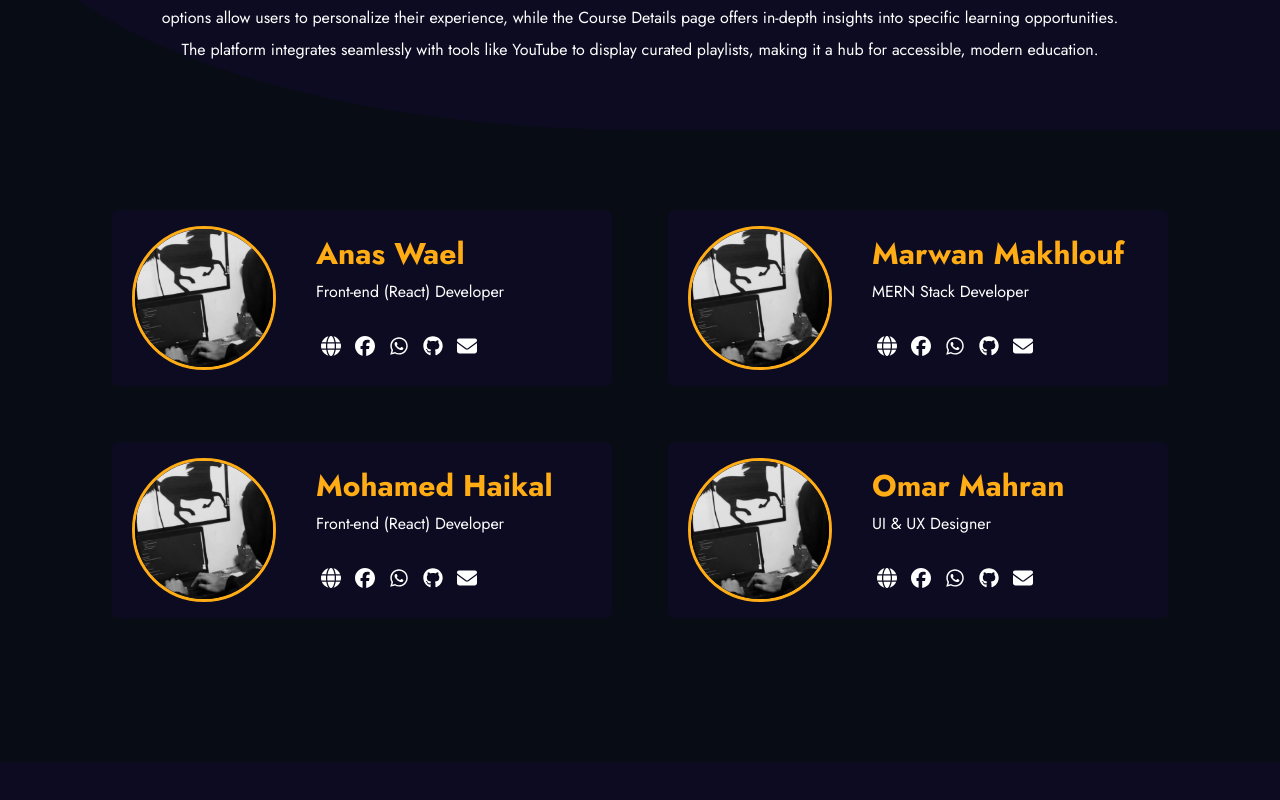
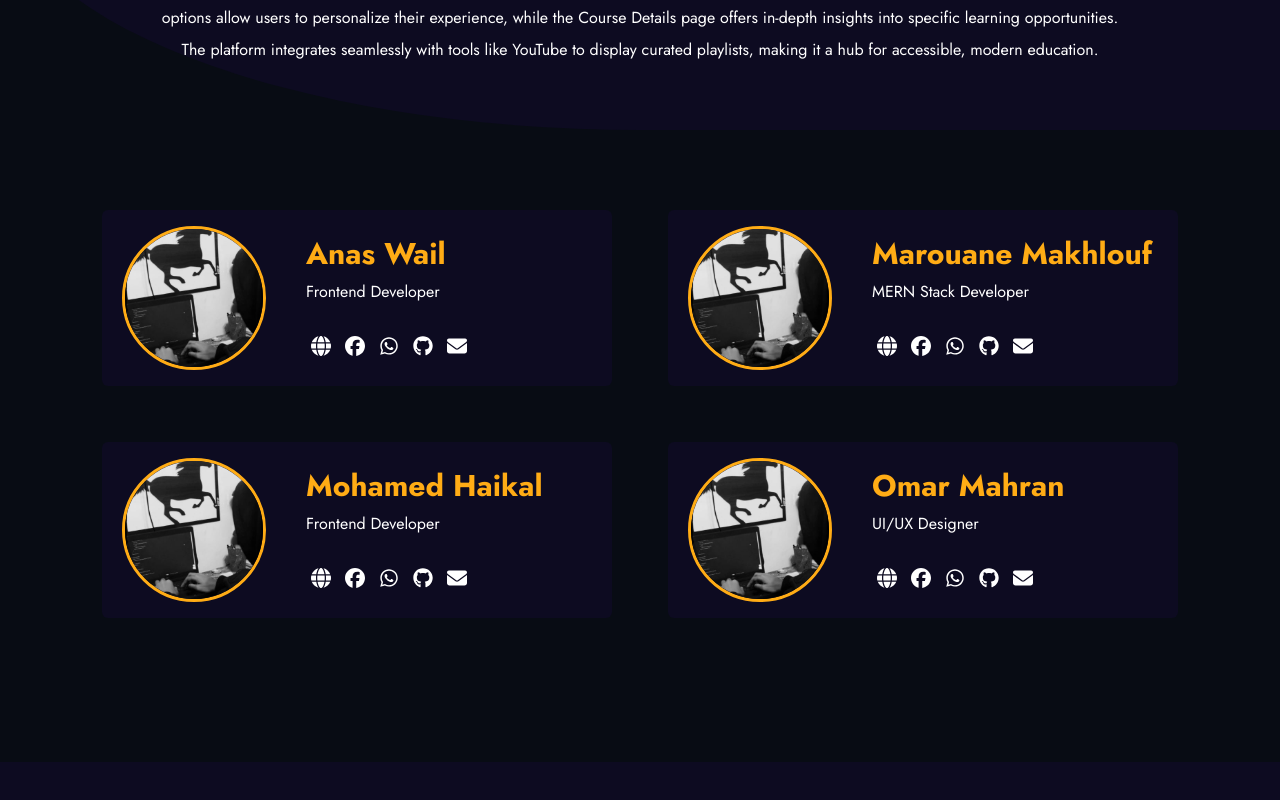
Before and after one commit to anaswail/Creative-AMO, a React (Create React App) app: page /AboutUs in a window 1280 px wide. Shown: the part 370-1170 px from the top of the page. Built offline with nearby package versions, Linux system fonts and the light colour scheme.

Commit message:
add a smull update in profile by marouane

```diff
--- a/src/Components/AboutComponents/AboutUs.jsx
+++ b/src/Components/AboutComponents/AboutUs.jsx
@@ -7,6 +7,56 @@ import { faEnvelope } from "@fortawesome/free-solid-svg-icons";
 import { faWhatsapp } from "@fortawesome/free-brands-svg-icons";
 
 const AboutUs = () => {
+  const teamMembers = [
+    {
+      name: "Anas Wail",
+      role: "Frontend Developer",
+      image: Anas,
+      socialMedia: {
+        portfolio: "https://anas-portofolio.vercel.app/",
+        facebook: "https://anas-portofolio.vercel.app/",
+        github: "https://github.com/anaswail246",
+        whatsapp: "https://wa.me/+2450000000",
+        email: ""
+      }
+    },
+    {
+      name: "Marouane Makhlouf",
+      role: "MERN Stack Developer",
+      image: Anas,
+      socialMedia: {
+        portfolio: "https://marouaneelalami-portofolio.vercel.app/",
+        facebook: "https://marouaneelalami-portofolio.vercel.app/",
+        github: "https://github.com/marouaneelalami",
+        whatsapp: "https://wa.me/+2120000000",
+        email: ""
+      }
+    },
+    {
+      name: "Mohamed Haikal",
+      role: "Frontend Developer",
+      image: Anas,
+      socialMedia: {
+        portfolio: "https://mohamedamin-portofolio.vercel.app/",
+        facebook: "https://mohamedamin-portofolio.vercel.app/",
+        github: "https://github.com/mohamedamin12",
+        whatsapp: "https://wa.me/+2120000000",
+        email: ""
+      }
+    },
+    {
+      name: "Omar Mahran",
+      role: "UI/UX Designer",
+      image: Anas,
+      socialMedia: {
+        portfolio: "https://omarel-moujahid-portofolio.vercel.app/",
+        facebook: "https://omarel-moujahid-portofolio.vercel.app/",
+        github: "https://github.com/OmarElMoujahid",
+        whatsapp: "https://wa.me/+2120000000",
+        email: ""
+      }
+    },
+  ]
   return (
     <div className="aboutUs">
       <div className="mainSection bg-[#0d0b21] w-full rounded-bl-[30%] md:rounded-bl-[50%] min-h-[500px] flex justify-center items-center pt-28 flex-col">
@@ -28,7 +78,10 @@ const AboutUs = () => {
         </p>
       </div>
       <div className="members flex justify-center items-center flex-wrap mt-20 gap-14">
-        <div className="member w-[500px] h-44 bg-[#0d0b21] rounded-md flex items-center p-5">
+
+        {teamMembers.map((member, index) => {
+          return (
+            <div className="member w-[510px] h-44 bg-[#0d0b21] rounded-md flex items-center p-5">
           <div className="image-content rounded-full overflow-hidden w-36 h-36 flex justify-center items-center border-solid border-[3px] border-[#ffac15]">
             <img
               src={Anas}
@@ -38,13 +91,13 @@ const AboutUs = () => {
           </div>
 
           <div className="text-context ml-10">
-            <h1 className="font-bold text-3xl text-[#ffac15]">Anas Wael</h1>
+            <h1 className="font-bold text-3xl text-[#ffac15]">{member.name}</h1>
             <h2 className="text-white text-base mb-8 mt-2">
-              Front-end (React) Developer
+              {member.role}
             </h2>
             <div className="socialMedia flex gap-1 mt-2">
               <a
-                href="https://anas-portofolio.vercel.app/"
+                href={member.socialMedia.portfolio}
                 target="_blank"
                 rel="noopener noreferrer"
               >
@@ -54,7 +107,7 @@ const AboutUs = () => {
                 />
               </a>
               <a
-                href="https://www.facebook.com/profile.php?id=100053090326397"
+                href={member.socialMedia.facebook}
                 target="_blank"
                 rel="noopener noreferrer"
               >
@@ -64,7 +117,7 @@ const AboutUs = () => {
                 />
               </a>
               <a
-                href="https://wa.me/201050305754"
+                href={member.socialMedia.whatsapp}
                 target="_blank"
                 rel="noopener noreferrer"
               >
@@ -74,7 +127,7 @@ const AboutUs = () => {
                 />
               </a>
               <a
-                href="https://github.com/anaswail"
+                href={member.socialMedia.github}
                 target="_blank"
                 rel="noopener noreferrer"
               >
@@ -83,7 +136,7 @@ const AboutUs = () => {
                   className="text-white hover:text-[#ffac15] text-xl"
                 />
               </a>
-              <a href="mailto:anaswail246@gmail.com">
+              <a href={member.socialMedia.email}>
                 <FontAwesomeIcon
                   icon={faEnvelope}
                   className="text-white hover:text-[#ffac15] text-xl"
@@ -92,200 +145,11 @@ const AboutUs = () => {
             </div>
           </div>
         </div>
-        <div className="member w-[500px] h-44 bg-[#0d0b21] rounded-md flex items-center p-5 ">
-          <div className="image-content rounded-full overflow-hidden w-36 h-36 flex justify-center items-center border-solid border-[3px] border-[#ffac15]">
-            <img
-              src={Anas}
-              alt="Circular Image"
-              className="w-full h-full object-cover"
-            />
-          </div>
+          )
+        })}
 
-          <div className="text-context ml-10">
-            <h1 className="font-bold text-3xl text-[#ffac15]">
-              Marwan Makhlouf
-            </h1>
-            <h2 className="text-white text-base mb-8 mt-2">
-              MERN Stack Developer
-            </h2>
-            <div className="socialMedia flex gap-1 mt-2">
-              <a
-                href="https://anas-portofolio.vercel.app/"
-                target="_blank"
-                rel="noopener noreferrer"
-              >
-                <FontAwesomeIcon
-                  icon={faGlobe}
-                  className="text-white hover:text-[#ffac15] text-xl"
-                />
-              </a>
-              <a
-                href="https://www.facebook.com"
-                target="_blank"
-                rel="noopener noreferrer"
-              >
-                <FontAwesomeIcon
-                  icon={faFacebook}
-                  className="text-white hover:text-[#ffac15] text-xl"
-                />
-              </a>
-              <a
-                href="https://wa.me/yourphonenumber"
-                target="_blank"
-                rel="noopener noreferrer"
-              >
-                <FontAwesomeIcon
-                  icon={faWhatsapp}
-                  className="text-white hover:text-[#ffac15] text-xl"
-                />
-              </a>
-              <a
-                href="https://github.com/anaswail"
-                target="_blank"
-                rel="noopener noreferrer"
-              >
-                <FontAwesomeIcon
-                  icon={faGithub}
-                  className="text-white hover:text-[#ffac15] text-xl"
-                />
-              </a>
-              <a href="mailto:your-email@gmail.com">
-                <FontAwesomeIcon
-                  icon={faEnvelope}
-                  className="text-white hover:text-[#ffac15] text-xl"
-                />
-              </a>
-            </div>
-          </div>
-        </div>
-        <div className="member w-[500px] h-44 bg-[#0d0b21] rounded-md flex items-center p-5">
-          <div className="image-content rounded-full overflow-hidden w-36 h-36 flex justify-center items-center border-solid border-[3px] border-[#ffac15]">
-            <img
-              src={Anas}
-              alt="Circular Image"
-              className="w-full h-full object-cover"
-            />
-          </div>
 
-          <div className="text-context ml-10">
-            <h1 className="font-bold text-3xl text-[#ffac15]">
-              Mohamed Haikal
-            </h1>
-            <h2 className="text-white text-base mb-8 mt-2">
-              Front-end (React) Developer
-            </h2>
-            <div className="socialMedia flex gap-1 mt-2">
-              <a
-                href="https://anas-portofolio.vercel.app/"
-                target="_blank"
-                rel="noopener noreferrer"
-              >
-                <FontAwesomeIcon
-                  icon={faGlobe}
-                  className="text-white hover:text-[#ffac15] text-xl"
-                />
-              </a>
-              <a
-                href="https://www.facebook.com"
-                target="_blank"
-                rel="noopener noreferrer"
-              >
-                <FontAwesomeIcon
-                  icon={faFacebook}
-                  className="text-white hover:text-[#ffac15] text-xl"
-                />
-              </a>
-              <a
-                href="https://wa.me/yourphonenumber"
-                target="_blank"
-                rel="noopener noreferrer"
-              >
-                <FontAwesomeIcon
-                  icon={faWhatsapp}
-                  className="text-white hover:text-[#ffac15] text-xl"
-                />
-              </a>
-              <a
-                href="https://github.com/anaswail"
-                target="_blank"
-                rel="noopener noreferrer"
-              >
-                <FontAwesomeIcon
-                  icon={faGithub}
-                  className="text-white hover:text-[#ffac15] text-xl"
-                />
-              </a>
-              <a href="mailto:your-email@gmail.com">
-                <FontAwesomeIcon
-                  icon={faEnvelope}
-                  className="text-white hover:text-[#ffac15] text-xl"
-                />
-              </a>
-            </div>
-          </div>
-        </div>
-        <div className="member w-[500px] h-44 bg-[#0d0b21] rounded-md flex items-center p-5">
-          <div className="image-content rounded-full overflow-hidden w-36 h-36 flex justify-center items-center border-solid border-[3px] border-[#ffac15]">
-            <img
-              src={Anas}
-              alt="Circular Image"
-              className="w-full h-full object-cover"
-            />
-          </div>
 
-          <div className="text-context ml-10">
-            <h1 className="font-bold text-3xl text-[#ffac15]">Omar Mahran</h1>
-            <h2 className="text-white text-base mb-8 mt-2">UI & UX Designer</h2>
-            <div className="socialMedia flex gap-1 mt-2">
-              <a
-                href="https://anas-portofolio.vercel.app/"
-                target="_blank"
-                rel="noopener noreferrer"
-              >
-                <FontAwesomeIcon
-                  icon={faGlobe}
-                  className="text-white hover:text-[#ffac15] text-xl"
-                />
-              </a>
-              <a
-                href="https://www.facebook.com"
-                target="_blank"
-                rel="noopener noreferrer"
-              >
-                <FontAwesomeIcon
-                  icon={faFacebook}
-                  className="text-white hover:text-[#ffac15] text-xl"
-                />
-              </a>
-              <a
-                href="https://wa.me/yourphonenumber"
-                target="_blank"
-                rel="noopener noreferrer"
-              >
-                <FontAwesomeIcon
-                  icon={faWhatsapp}
-                  className="text-white hover:text-[#ffac15] text-xl"
-                />
-              </a>
-              <a
-                href="https://github.com/anaswail"
-                target="_blank"
-                rel="noopener noreferrer"
-              >
-                <FontAwesomeIcon
-                  icon={faGithub}
-                  className="text-white hover:text-[#ffac15] text-xl"
-                />
-              </a>
-              <a href="mailto:your-email@gmail.com">
-                <FontAwesomeIcon
-                  icon={faEnvelope}
-                  className="text-white hover:text-[#ffac15] text-xl"
-                />
-              </a>
-            </div>
-          </div>
-        </div>
       </div>
     </div>
   );
--- a/src/Components/PrefileComponents/Prefile.js
+++ b/src/Components/PrefileComponents/Prefile.js
@@ -1,9 +1,10 @@
-import React, { useContext } from "react";
+import { useContext } from "react";
 import { Link, Route, Routes } from "react-router-dom";
 import { DataContext } from "../../data/data";
 import profileImage from "../../images/profileImage.webp";
 
 const MainProfile = () => {
+  const {userData} = useContext(DataContext)
   return (
     <div className="flex min-h-screen bg-transparent text-white">
       <Sidebar />
```
